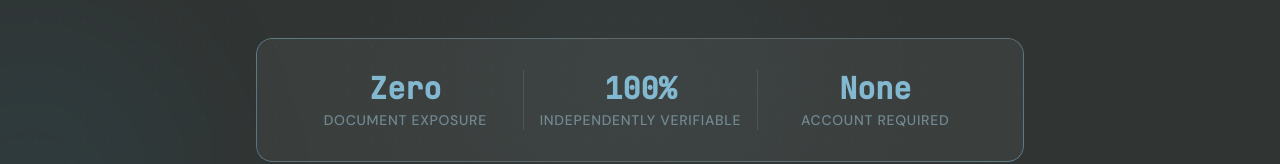
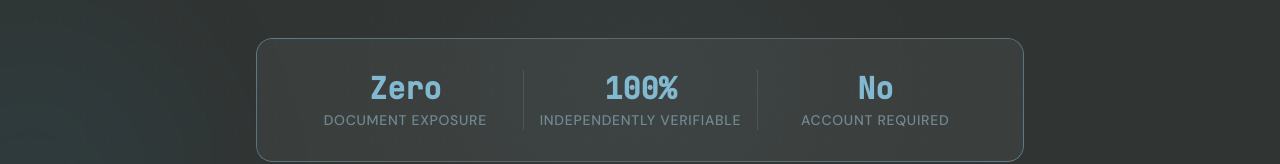
Before and after one commit to carson-see/arkova-marketing, a React (Vite) app: page / in a window 1280 px wide. Shown: the part 614-778 px from the top of the page. Built offline with nearby package versions, Linux system fonts and the light colour scheme.

Commit message:
Fix: metric value 'None' → 'No' for account required

```diff
--- a/src/App.tsx
+++ b/src/App.tsx
@@ -347,7 +347,7 @@ export default function App() {
               {[
                 { label: 'Document Exposure', value: 'Zero' },
                 { label: 'Independently Verifiable', value: '100%' },
-                { label: 'Account Required', value: 'None' },
+                { label: 'Account Required', value: 'No' },
               ].map((metric) => (
                 <div key={metric.label} className="px-2 text-center md:px-4">
                   <div className="font-mono text-2xl font-bold text-arkova-steel md:text-3xl">
```
